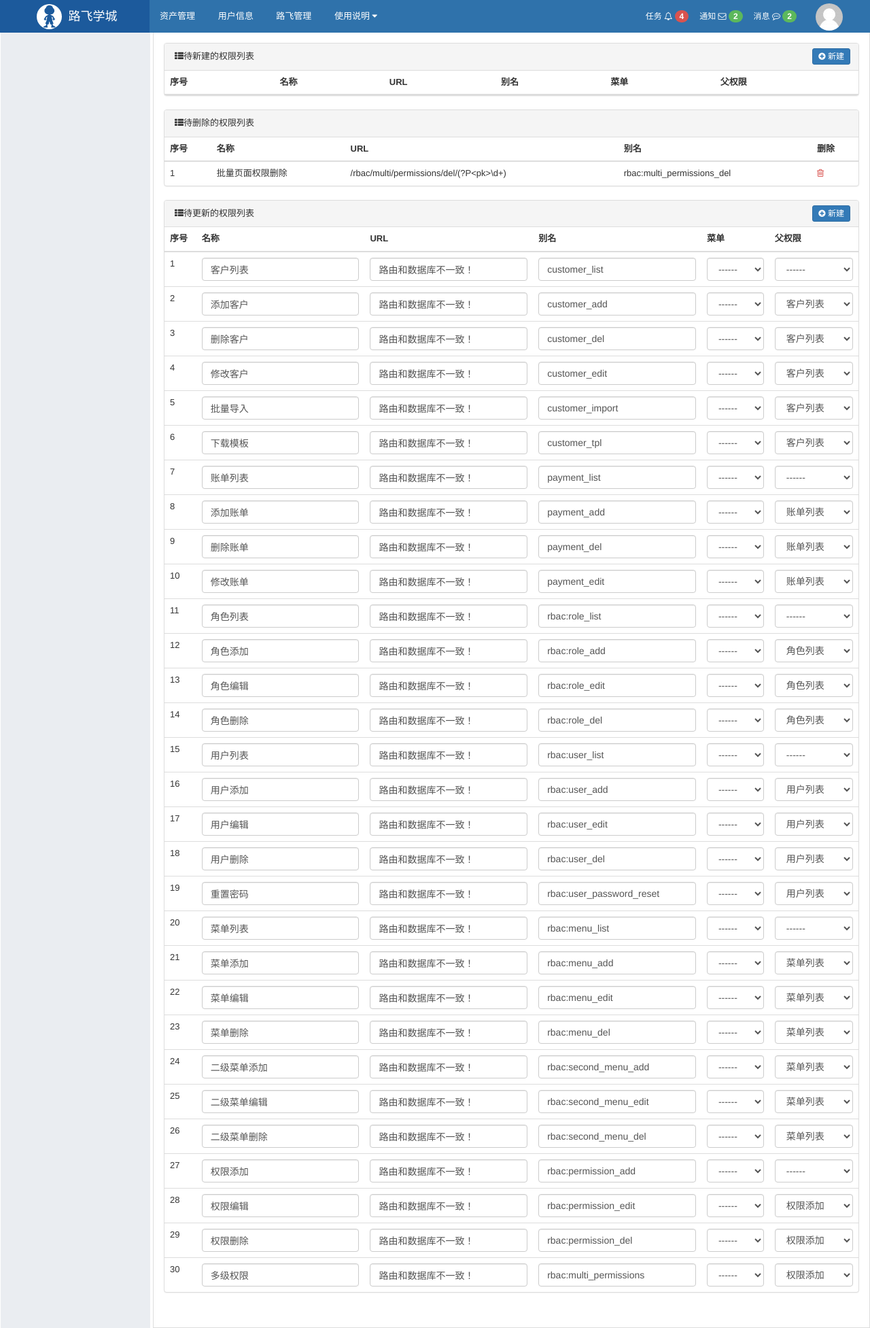
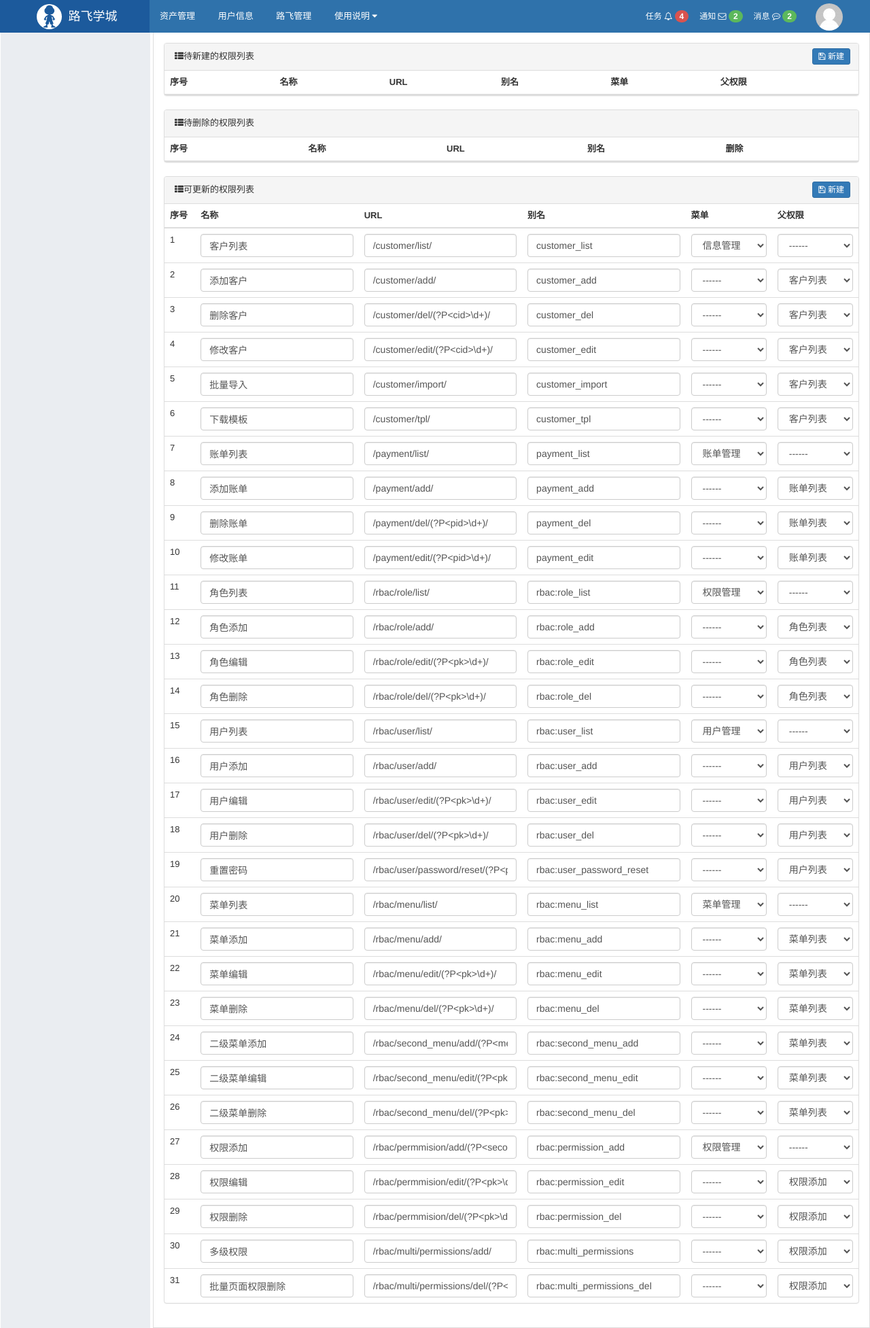
Before and after one commit to kunmzhao/crm, a Django app: page /rbac/multi/permissions/add/ in a window 1280 px wide. Shown: the whole page at 68% size. Run offline with Django 3.2, Linux system fonts and the light colour scheme; data comes from the database, SQL or seed files in the repository; both versions use the stored data as it was after the commit; lists and menus that the app fills with data are empty; some libraries are stand-ins or nearby versions.

Commit message:
批量权限操作--增删改查

```diff
--- a/Privilege/rbac/forms/menu.py
+++ b/Privilege/rbac/forms/menu.py
@@ -65,7 +65,7 @@ class MultiAddPermissionForm(forms.Form):
 
     def __init__(self, *args, **kwargs):
         super(MultiAddPermissionForm, self).__init__(*args, **kwargs)
-        self.fields['menu_id'].choices += Menu.objects.values('id', 'title')
+        self.fields['menu_id'].choices += Menu.objects.values_list('id', 'title')
         self.fields['pid_id'].choices += Permission.objects.filter(pid__isnull=True).exclude(
             menu__isnull=True).values_list('id', 'title')
 
@@ -82,6 +82,6 @@ class MultiEditPermissionForm(forms.Form):
 
     def __init__(self, *args, **kwargs):
         super(MultiEditPermissionForm, self).__init__(*args, **kwargs)
-        self.fields['menu_id'].choices += Menu.objects.values('id', 'title')
+        self.fields['menu_id'].choices += Menu.objects.values_list('id', 'title')
         self.fields['pid_id'].choices += Permission.objects.filter(pid__isnull=True).exclude(
             menu__isnull=True).values_list('id', 'title')
--- a/Privilege/rbac/templates/rbac/multi_permissions.html
+++ b/Privilege/rbac/templates/rbac/multi_permissions.html
@@ -2,15 +2,17 @@
 
 {% block content %}
 <div class="luffy-container">
+    <form action="?type=generate" method="post">
+        {% csrf_token %}
+        {{ generate_formset.management_form }}
         <div class="panel panel-default">
             <div class="panel-heading">
                 <i class="fa fa-th-list" aria-hidden="true"></i>待新建的权限列表
-            <a href=""
-               class="right btn btn-primary btn-xs"
+                <button class="right btn btn-primary btn-xs"
                         style="padding: 2px 8px; margin: -3px">
-                <i class="fa fa-plus-circle" aria-hidden="true"></i>
+                    <i class="fa fa-save" aria-hidden="true"></i>
                     新建
-            </a>
+                </button>
             </div>
             <!-- Table -->
             <table class="table">
@@ -38,6 +40,8 @@
                 </tbody>
             </table>
         </div>
+    </form>
+
     <div class="panel panel-default">
         <div class="panel-heading">
             <i class="fa fa-th-list" aria-hidden="true"></i>待删除的权限列表
@@ -60,7 +64,8 @@
                 <td>{{ row.title }}</td>
                 <td>{{ row.url }}</td>
                 <td>{{ row.name }}</td>
-                <td><a href="#" style="color: #d9534f"><i class="fa fa-trash-o"></i></a></td>
+                <td><a href="{% url 'rbac:multi_permissions_del' pk=row.id %}" style="color: #d9534f"><i
+                        class="fa fa-trash-o"></i></a></td>
             </tr>
 
             {% endfor %}
@@ -68,15 +73,19 @@
             </tbody>
         </table>
     </div>
+
+    <form action="?type=update" method="post">
+        {% csrf_token %}
+        {{ update_formset.management_form }}
+
         <div class="panel panel-default">
             <div class="panel-heading">
-            <i class="fa fa-th-list" aria-hidden="true"></i>待更新的权限列表
-            <a href=""
-               class="right btn btn-primary btn-xs"
+                <i class="fa fa-th-list" aria-hidden="true"></i>可更新的权限列表
+                <button class="right btn btn-primary btn-xs"
                         style="padding: 2px 8px; margin: -3px">
-                <i class="fa fa-plus-circle" aria-hidden="true"></i>
+                    <i class="fa fa-save" aria-hidden="true"></i>
                     新建
-            </a>
+                </button>
             </div>
             <!-- Table -->
             <table class="table">
@@ -109,6 +118,8 @@
             </table>
         </div>
 
+    </form>
+
 
 </div>
 
--- a/Privilege/rbac/urls.py
+++ b/Privilege/rbac/urls.py
@@ -26,5 +26,6 @@ urlpatterns = [
     url('^permmision/edit/(?P<pk>\d+)$', menu.permission_edit, name='permission_edit'),
     url('^permmision/del/(?P<pk>\d+)$', menu.permission_del, name='permission_del'),
 
-    url('^multi/permissions/add/$', menu.multi_permissions, name='multi_permissions')
+    url('^multi/permissions/add/$', menu.multi_permissions, name='multi_permissions'),
+    url('^multi/permissions/del/(?P<pk>\d+)$', menu.multi_permissions_del, name='multi_permissions_del')
 ]
--- a/Privilege/rbac/views/menu.py
+++ b/Privilege/rbac/views/menu.py
@@ -216,6 +216,53 @@ def multi_permissions(request):
     :param request:
     :return:
     """
+    post_type = request.GET.get('type')
+    generate_form_class = formset_factory(MultiAddPermissionForm, extra=0)
+    update_form_class = formset_factory(MultiEditPermissionForm, extra=0)
+    generate_formset = None
+    update_formset = None
+    # 批量增加
+    if request.method == 'POST' and post_type == 'generate':
+        formset = generate_form_class(request.POST)
+        if formset.is_valid():
+            object_list = []
+            post_row_list = formset.cleaned_data
+            has_error = False
+            for i in range(0, formset.total_form_count()):
+                row_dict = post_row_list[i]
+                try:
+                    new_object = Permission(**row_dict)
+                    new_object.validate_unique()
+                    object_list.append(new_object)
+                except Exception as e:
+                    formset.errors[i].update(e)
+                    generate_formset = formset
+                    has_error = True
+            # 批量添加数据到数据库
+            if not has_error:
+                Permission.objects.bulk_create(object_list, batch_size=100)
+        else:
+            generate_formset = formset
+    # 批量更新
+    if request.method == 'POST' and post_type == 'update':
+        formset = update_form_class(request.POST)
+        if formset.is_valid():
+            post_row_list = formset.cleaned_data
+            print(formset.total_form_count())
+            for i in range(0, formset.total_form_count()):
+                row_dict = post_row_list[i]
+                permission_id = row_dict.pop('id')
+                try:
+                    row_object = Permission.objects.filter(id=permission_id).first()
+                    for k, v in row_dict.items():
+                        setattr(row_object, k, v)
+                    row_object.validate_unique()
+                    row_object.save()
+                except Exception as e:
+                    formset.errors[i].update(e)
+                    update_formset = formset
+        else:
+            update_formset = formset
     # 1. 获取项目中的所有URL
     all_url_dict = get_all_url_dict()
     router_name_set = set(all_url_dict.keys())
@@ -232,27 +279,41 @@ def multi_permissions(request):
         router_url_dict = all_url_dict.get(name)
         if not router_url_dict:
             continue
-        if router_url_dict['url'] != all_url_dict.get('url'):
+        if router_url_dict['url'] != all_url_dict[name].get('url'):
             value['url'] = '路由和数据库不一致！'
 
     # 3.1 增加到数据库的权限
-    generate_name_list = router_name_set - permission_name_set
-    generate_form_class = formset_factory(MultiAddPermissionForm, extra=0)
-    generate_formset = generate_form_class(
-        initial=[row_dict for name, row_dict in all_url_dict.items() if name in generate_name_list])
+    if not generate_formset:
+        generate_name_list = router_name_set - permission_name_set
+        generate_formset = generate_form_class(
+            initial=[row_dict for name, row_dict in all_url_dict.items() if name in generate_name_list])
 
     # 3.2 从数据库中删除的权限
     delete_name_list = permission_name_set - router_name_set
     delete_row_list = [row_dict for name, row_dict in permission_dict.items() if name in delete_name_list]
 
     # 3.3 更新到到数据库的权限
-    update_name_list = permission_name_set & router_name_set
-    update_form_class = formset_factory(MultiEditPermissionForm, extra=0)
-    update_formset = update_form_class(
-        initial=[row_dict for name, row_dict in permission_dict.items() if name in update_name_list])
+    if not update_formset:
+        update_name_list = permission_name_set & router_name_set
+        update_formset = update_form_class(
+            initial=[row_dict for name, row_dict in permission_dict.items() if name in update_name_list])
 
     return render(request, 'rbac/multi_permissions.html', {
         'generate_formset': generate_formset,
         'delete_row_list': delete_row_list,
         'update_formset': update_formset,
     })
+
+
+def multi_permissions_del(request, pk):
+    """
+    删除权限
+    :param request:
+    :param pk:
+    :return:
+    """
+    url = memory_reverse(request, 'rbac:multi_permissions')
+    if request.method == 'GET':
+        return render(request, 'rbac/menu_del.html', {'cancel': url})
+    Permission.objects.filter(id=pk).delete()
+    return redirect(url)
```
Also changed, not shown: Privilege/rbac/templates/rbac/menu_list.html (+8 -1 lines), crm.md (+6 -0 lines), Privilege/db.sqlite3. Lines whose indentation alone changed are shown as unchanged.
